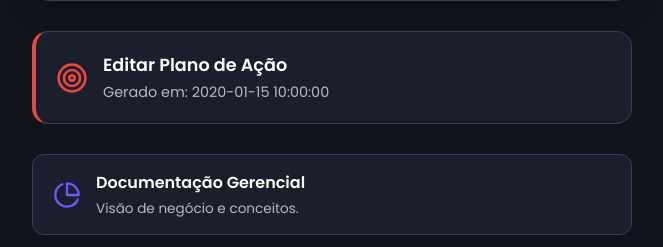
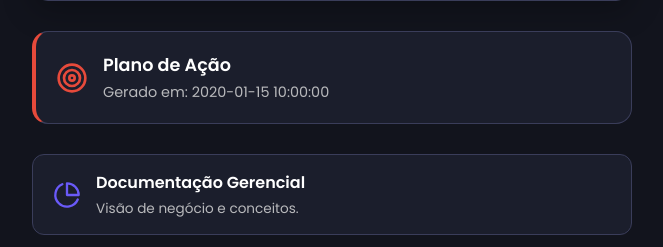
Before and after one commit to leonardosete/meu-dash, a Flask app: template templates/upload.html in a window 1280 px wide. Shown: the part 616-863 px from the top of the page, without its empty margins (308-971 px from the left). Run offline with Flask 3, Linux system fonts and the light colour scheme; the template is opened without the code that fills it: most values are stand-ins (such as "Sample title", 1, 10 or a date in 2020).

```diff
--- a/templates/upload.html
+++ b/templates/upload.html
@@ -270,7 +270,7 @@
                     <!-- Ícone de Alvo -->
                     <svg xmlns="http://www.w3.org/2000/svg" width="24" height="24" viewBox="0 0 24 24" fill="none" stroke="currentColor" stroke-width="2" stroke-linecap="round" stroke-linejoin="round"><circle cx="12" cy="12" r="10"></circle><circle cx="12" cy="12" r="6"></circle><circle cx="12" cy="12" r="2"></circle></svg>
                     <div class="side-card-text">
-                        <h3>Editar Plano de Ação</h3>
+                        <h3>Plano de Ação</h3>
                         <p>Gerado em: {{ last_action_plan.date }}</p>
                     </div>
                 </a>
```
